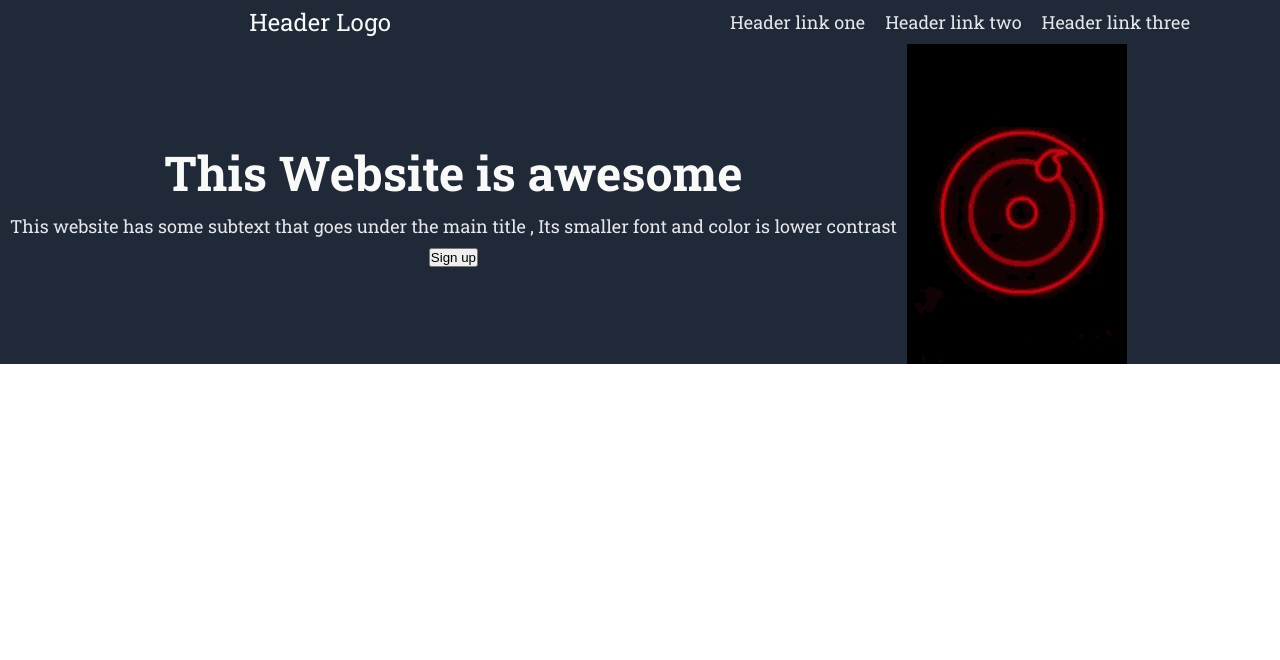
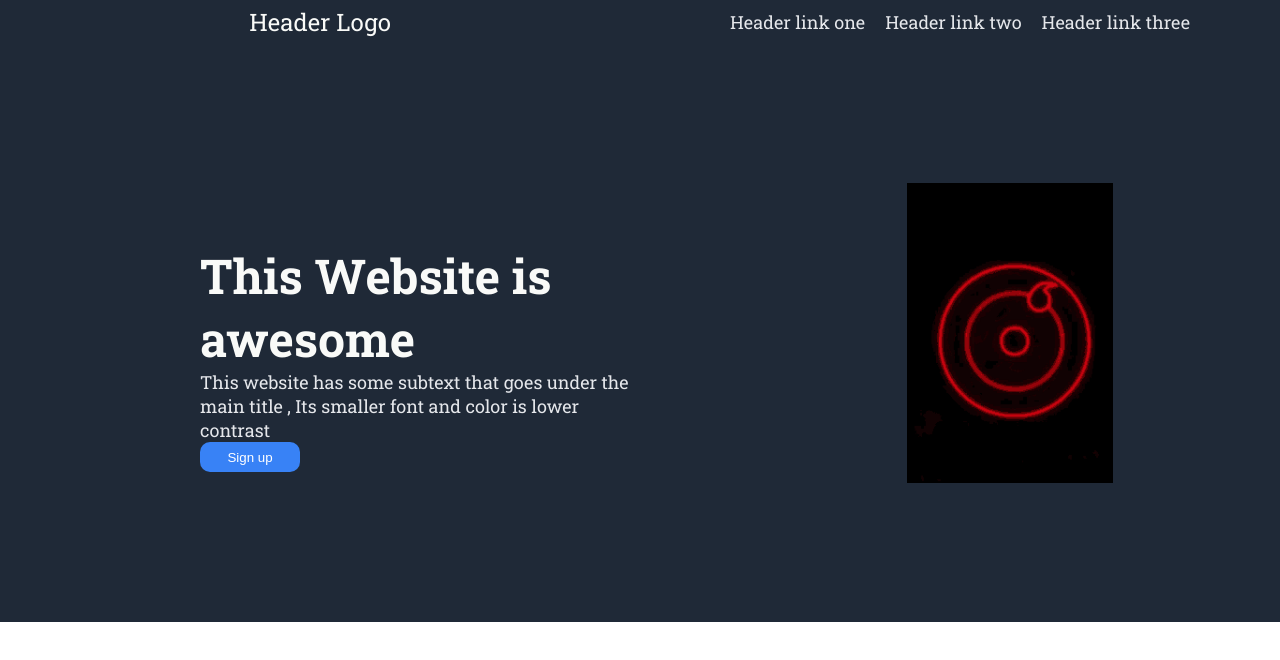
Before and after one commit to karan2oo3/LandingPage, a plain HTML site: page index.html in a window 1280 px wide. Drawn offline with Linux system fonts and the light colour scheme.

Commit message:
Finished the first section

```diff
--- a/index.html
+++ b/index.html
@@ -23,13 +23,13 @@
         </div>
       <div class=" content">
         <div class="contentleft">
-            <h1>This Website is awesome</h1>
-            <p class ="headerlink">This website has some subtext that goes under the main title , Its smaller font and color is lower contrast</p>
+            <h1>This Website is <br/>awesome</h1>
+            <p class ="p-first">This website has some subtext that goes under the <br/>main title , Its smaller font and color is lower<br/> contrast</p>
             <button type = "button" class ="signup">Sign up</button>
 
         </div>
         <div class="contentright">
-            <img src="/images/76a4bd617623a36bb3005703ede5a0dc.gif" alt="project">
+            <img src="/images/76a4bd617623a36bb3005703ede5a0dc.gif" alt="project" height ="300">
          </div>
 
       </div>
--- a/style.css
+++ b/style.css
@@ -48,12 +48,40 @@ h1{
 .content{
     display:flex;
     flex-direction:row;
+    margin :50px;
 }
-.contentleft , .contentright{
+ .contentright{
 
     display:flex;
     justify-content: center;
     align-items: center;
     flex-direction: column;
+    width: 50%;
 
 }
+.contentleft {
+    display:flex;
+    flex-direction: column;
+    width:50%;
+
+    justify-content: center;
+margin:150px
+}
+img{
+    margin-bottom :50px;
+}
+
+.p-first{
+    font-size: 18px;
+
+    color: #e5e7eb;
+}
+
+.signup{
+    background-color: #3882f6;
+    color:white;
+    width:100px;
+    height:30px;
+    border:1px  #3882f6;
+    border-radius: 10px;
+}
```
